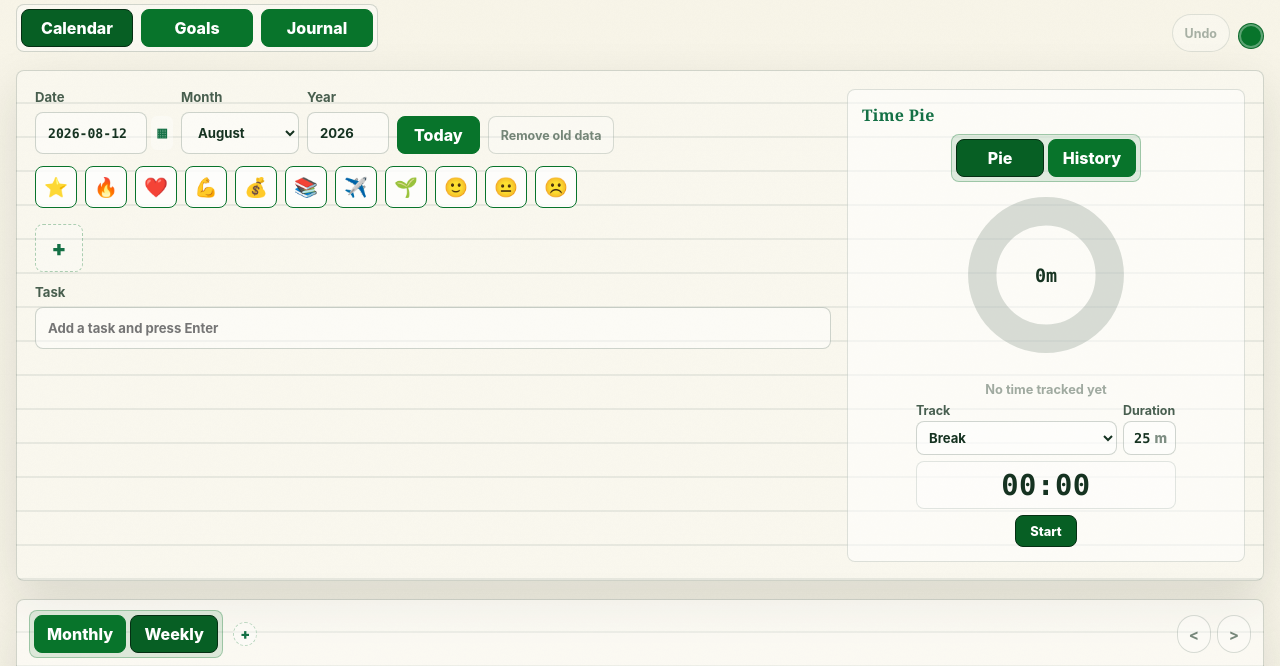
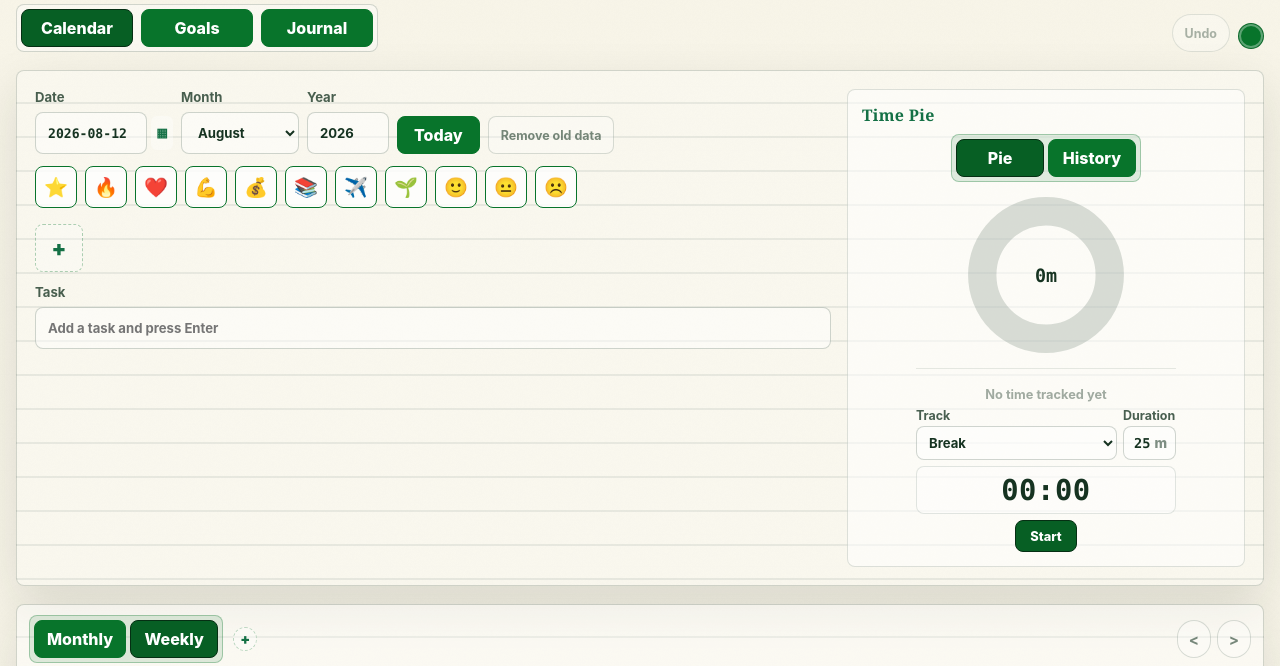
Before and after one commit to bach0404ndg/Journal-Planner-, a website: page public/index.html in a window 1280 px wide. Shown: the part 105-771 px from the top of the page. Drawn offline with Linux system fonts and the light colour scheme.

Commit message:
Size time panel to content, timer below legend with separator
- Timer sits below legend with 18px gap and subtle border-top separator
- Time panel uses align-self: start to avoid stretched blank space at bottom

Co-Authored-By: Claude <noreply@anthropic.com>

```diff
--- a/public/styles.css
+++ b/public/styles.css
@@ -2617,6 +2617,7 @@ textarea:focus {
   border: 1px solid rgba(22, 51, 33, 0.14);
   border-radius: var(--radius);
   background: rgba(255, 255, 255, 0.52);
+  align-self: start;
 }
 
 .time-panel select,
@@ -2889,10 +2890,9 @@ textarea:focus {
   gap: 6px;
   width: 100%;
   max-width: 260px;
-  margin-top: auto;
-  margin-left: auto;
-  margin-right: auto;
-  padding-top: 14px;
+  margin: 0 auto;
+  padding-top: 18px;
+  border-top: 1px solid rgba(22, 51, 33, 0.1);
 }
 
 .timer-controls[hidden] {
```
